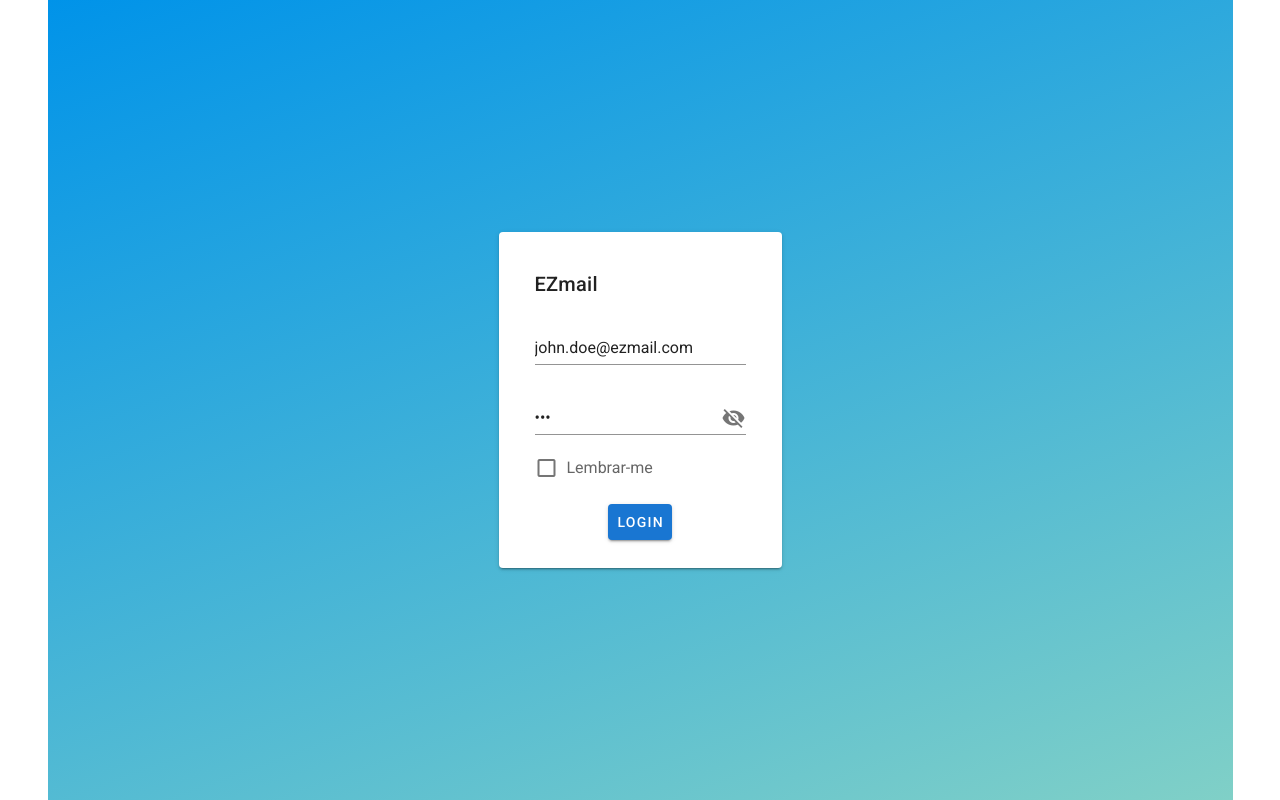
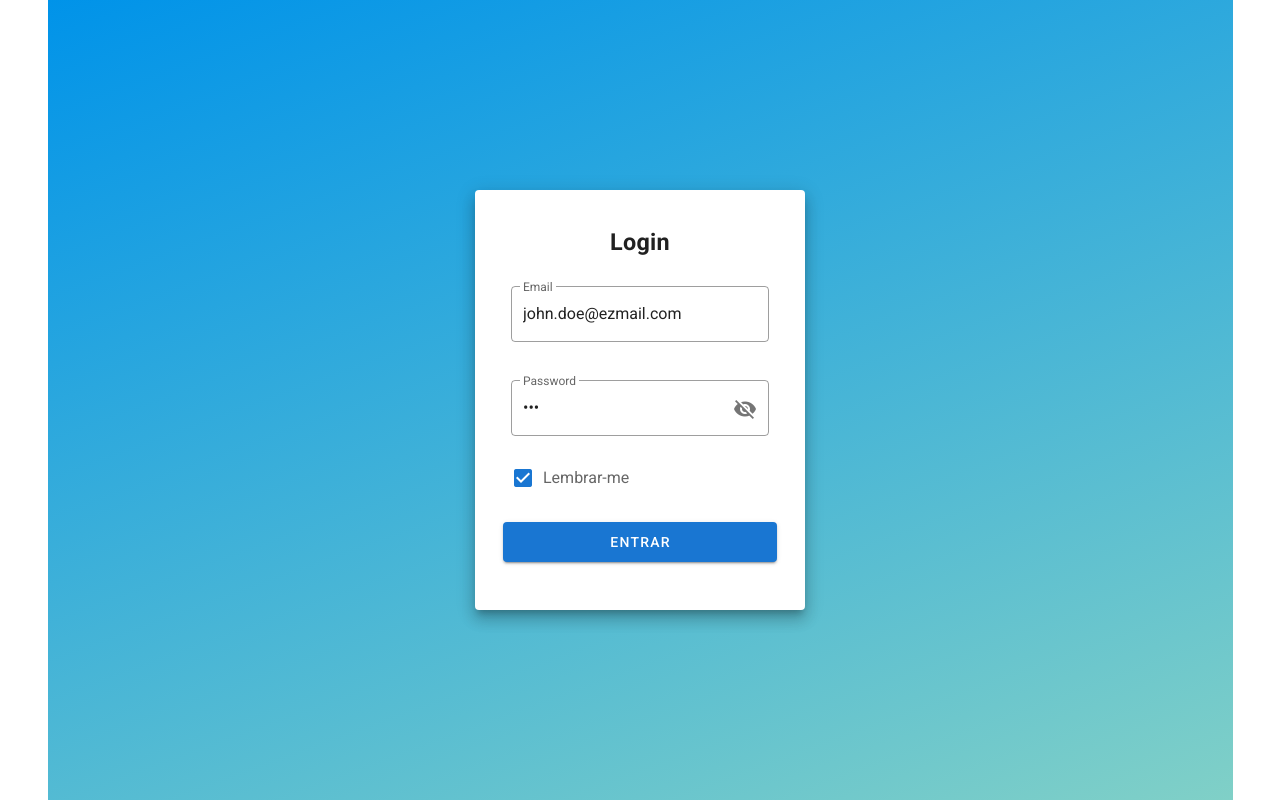
Before and after one commit to thiagocarvalho93/ezmail, a Vue app: page /login in a window 1280 px wide. Built offline with nearby package versions, Linux system fonts and the light colour scheme.

Commit message:
💄 Nova tela de login e ícone

```diff
--- a/public/index.html
+++ b/public/index.html
@@ -5,7 +5,7 @@
     <meta http-equiv="X-UA-Compatible" content="IE=edge">
     <meta name="viewport" content="width=device-width,initial-scale=1.0">
     <link rel="icon" href="<%= BASE_URL %>favicon.ico">
-    <title><%= htmlWebpackPlugin.options.title %></title>
+    <title>EZmail</title>
     <link rel="stylesheet" href="https://fonts.googleapis.com/css?family=Roboto:100,300,400,500,700,900">
     <link rel="stylesheet" href="https://cdn.jsdelivr.net/npm/@mdi/font@latest/css/materialdesignicons.min.css">
   </head>
--- a/src/views/LoginView.vue
+++ b/src/views/LoginView.vue
@@ -1,27 +1,27 @@
 <template>
   <div class="container">
-    <v-card class="pa-5">
-      <v-card-title>
-        <span>EZmail</span>
+    <v-card width="330px" elevation="10" class="pa-5">
+      <v-card-title class="d-flex justify-center mb-3">
+        <h3>Login</h3>
       </v-card-title>
       <v-card-text>
         <v-form ref="form" v-model="valid" lazy-validation>
           <v-text-field
+            outlined
             v-model="email"
             :rules="emailRules"
             label="Email"
-            :loading="loading"
-            single-line
+            class="mb-2"
             required
           ></v-text-field>
 
           <v-text-field
+            outlined
             v-model="password"
+            class=""
             :append-icon="showPassword ? 'mdi-eye' : 'mdi-eye-off'"
             :rules="passwordRules"
             label="Password"
-            :loading="loading"
-            single-line
             :type="showPassword ? 'text' : 'password'"
             @click:append="showPassword = !showPassword"
             required
@@ -29,23 +29,23 @@
 
           <v-checkbox
             v-model="rememberPassword"
-            class="pa-0 ma-0"
+            class="pa-0 ma-0 mb-2"
             label="Lembrar-me"
             color="primary"
-            value="red"
             hide-details
           ></v-checkbox>
         </v-form>
       </v-card-text>
-
       <v-card-actions class="d-flex justify-center align-center">
         <v-btn
           color="primary"
-          class="btn-login"
+          class="pa-5 mb-5"
+          width="100%"
           :loading="loading"
+          :disabled="!valid"
           @click="login"
         >
-          Login
+          Entrar
         </v-btn>
       </v-card-actions>
     </v-card>
@@ -108,19 +108,4 @@ export default {
   height: 100vh;
   width: 100vw;
 }
-
-.card {
-  padding: 50px;
-  background-color: white;
-  border-radius: 10px;
-  width: 400px;
-  height: 450px;
-  text-align: center;
-  box-shadow: rgba(0, 0, 0, 0.2) 0px 3px 1px -2px,
-    rgba(0, 0, 0, 0.14) 0px 2px 2px 0px, rgba(0, 0, 0, 0.12) 0px 1px 5px 0px;
-}
-
-.btn-login {
-  text-align: center;
-}
 </style>
```
Also changed, not shown: 1 other file (tests, documents, lock files or other folders).
